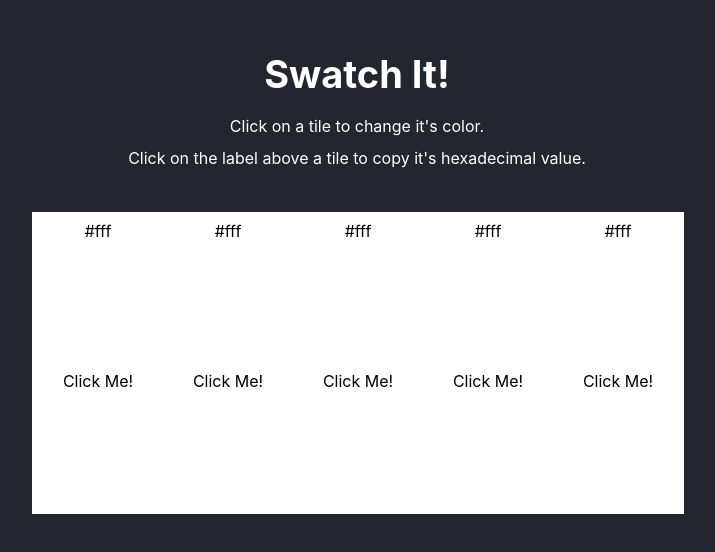
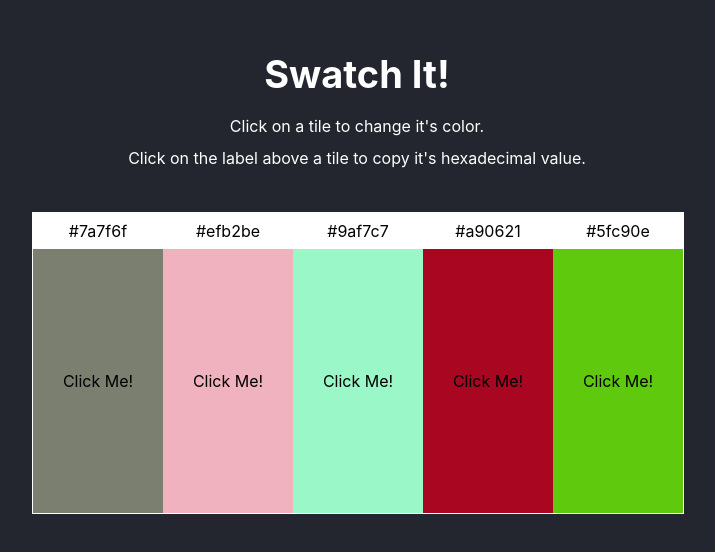
Before and after one commit to devcarlan/swatchit, a React (Create React App) app: page / in a window 1280 px wide. Shown: the part 118-670 px from the top of the page, without its empty margins (283-998 px from the left). Built offline with nearby package versions, Linux system fonts and the light colour scheme; the HTML template or start-up script is replaced by a standard one.

Commit message:
blocks now start with random colors

```diff
--- a/src/components/Block.jsx
+++ b/src/components/Block.jsx
@@ -2,14 +2,15 @@ import { useState } from 'react';
 import Label from './Label'
 import '../styles.css'
 
+
+// generates random color hex
+const randColor = () => {
+  return '#' +  Math.floor(Math.random()*16777215).toString(16)
+}
+
 function Block() {
-  const [color, setColor] = useState({bgColor: '#fff',})
+  const [color, setColor] = useState({bgColor: randColor(),})
   const [clicked, setClicked] = useState('Click Me!')
-
-  // generates random color hex
-  const randColor = () => {
-    return '#' +  Math.floor(Math.random()*16777215).toString(16)
-  }
 
   // sets bgColor state of color to a random hexadecimal number
   // sets clicked state to empty string
```
